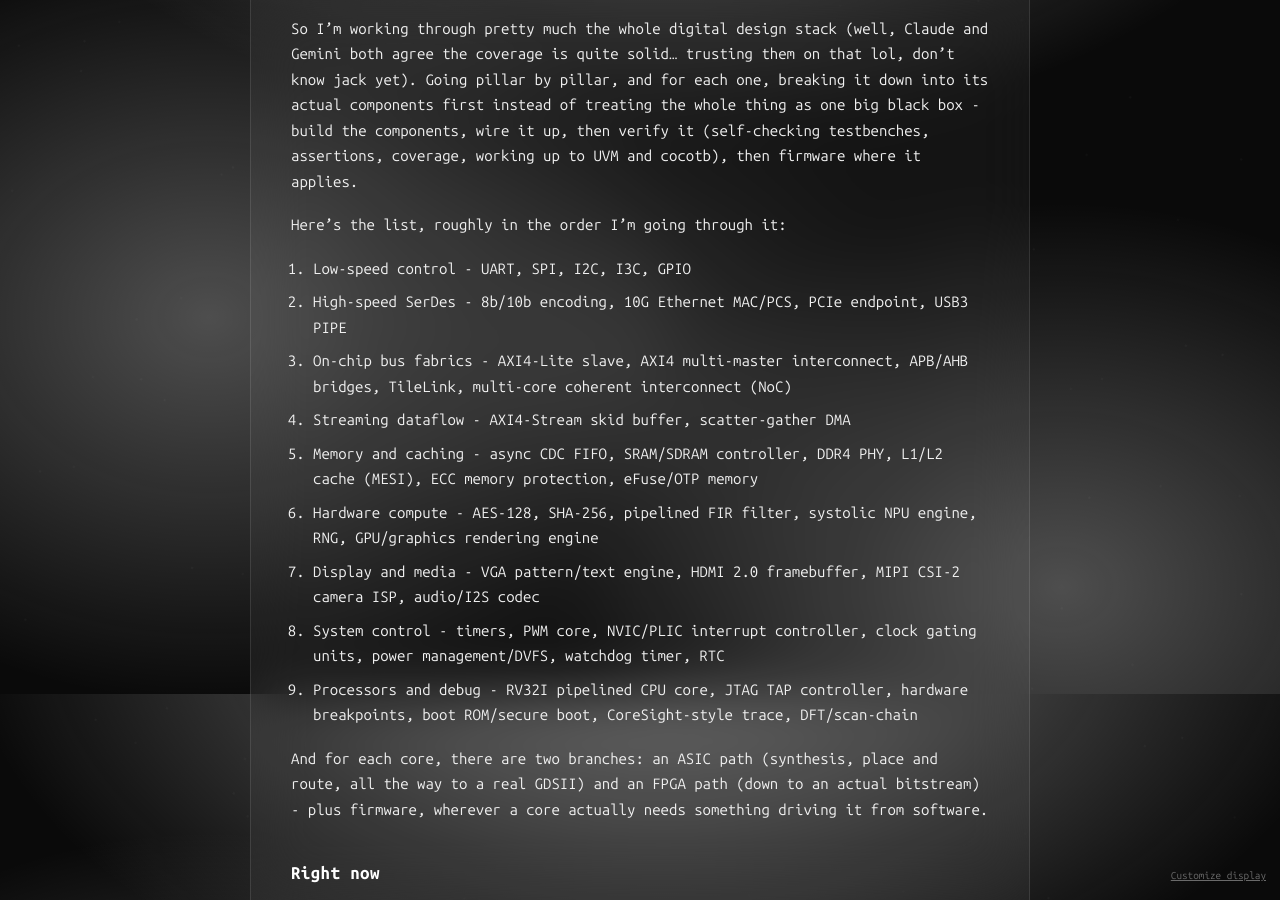
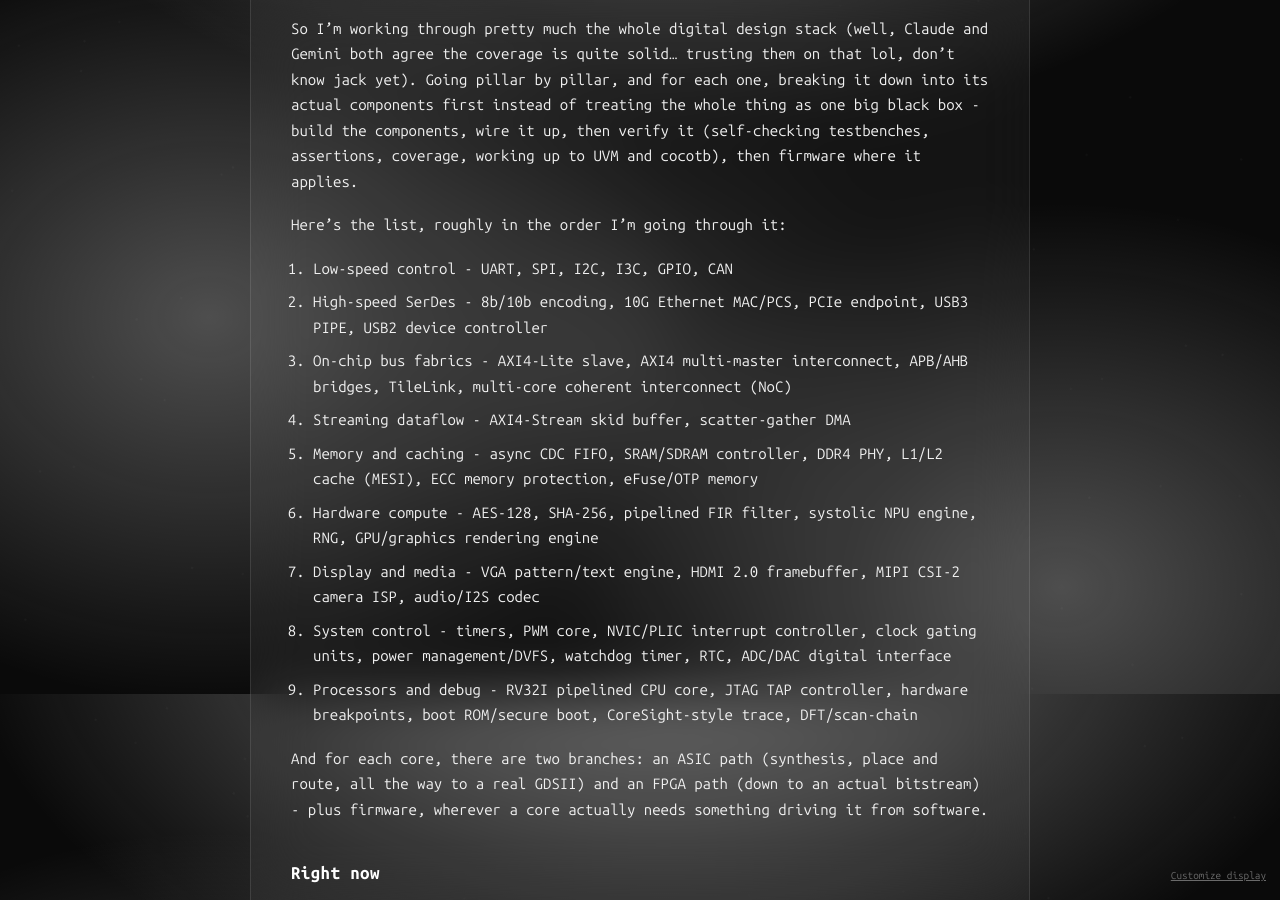
Before and after one commit to Basit-Balogun10/Basit-Balogun10.github.io, a Jekyll site: the page built from roadmap.md, in a window 1280 px wide and 900 px high, scrolled down 206 px. Built offline with Jekyll 4.4.1, drawn with Linux system fonts in a browser that asks for light colours.

Commit message:
Add CAN, USB2, and ADC/DAC to their pillars' roadmap lines

```diff
--- a/roadmap.md
+++ b/roadmap.md
@@ -9,14 +9,14 @@ So I'm working through pretty much the whole digital design stack (well, Claude
 
 Here's the list, roughly in the order I'm going through it:
 
-1. Low-speed control - UART, SPI, I2C, I3C, GPIO
-2. High-speed SerDes - 8b/10b encoding, 10G Ethernet MAC/PCS, PCIe endpoint, USB3 PIPE
+1. Low-speed control - UART, SPI, I2C, I3C, GPIO, CAN
+2. High-speed SerDes - 8b/10b encoding, 10G Ethernet MAC/PCS, PCIe endpoint, USB3 PIPE, USB2 device controller
 3. On-chip bus fabrics - AXI4-Lite slave, AXI4 multi-master interconnect, APB/AHB bridges, TileLink, multi-core coherent interconnect (NoC)
 4. Streaming dataflow - AXI4-Stream skid buffer, scatter-gather DMA
 5. Memory and caching - async CDC FIFO, SRAM/SDRAM controller, DDR4 PHY, L1/L2 cache (MESI), ECC memory protection, eFuse/OTP memory
 6. Hardware compute - AES-128, SHA-256, pipelined FIR filter, systolic NPU engine, RNG, GPU/graphics rendering engine
 7. Display and media - VGA pattern/text engine, HDMI 2.0 framebuffer, MIPI CSI-2 camera ISP, audio/I2S codec
-8. System control - timers, PWM core, NVIC/PLIC interrupt controller, clock gating units, power management/DVFS, watchdog timer, RTC
+8. System control - timers, PWM core, NVIC/PLIC interrupt controller, clock gating units, power management/DVFS, watchdog timer, RTC, ADC/DAC digital interface
 9. Processors and debug - RV32I pipelined CPU core, JTAG TAP controller, hardware breakpoints, boot ROM/secure boot, CoreSight-style trace, DFT/scan-chain
 
 And for each core, there are two branches: an ASIC path (synthesis, place and route, all the way to a real GDSII) and an FPGA path (down to an actual bitstream) - plus firmware, wherever a core actually needs something driving it from software.
```
